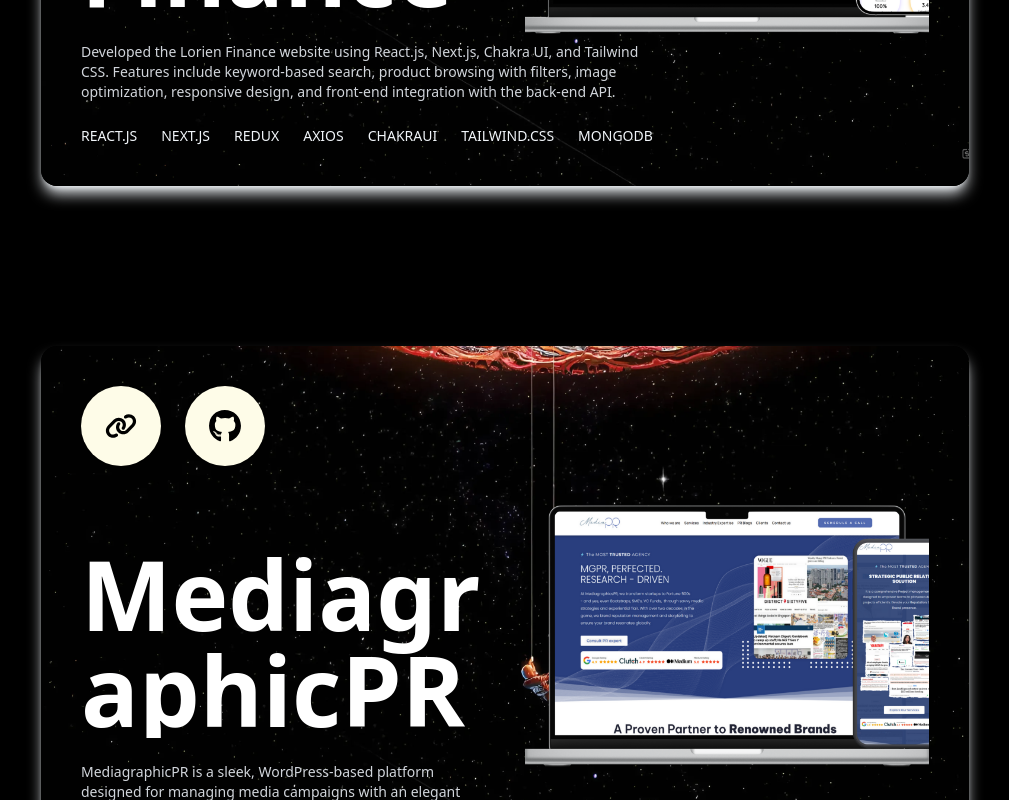
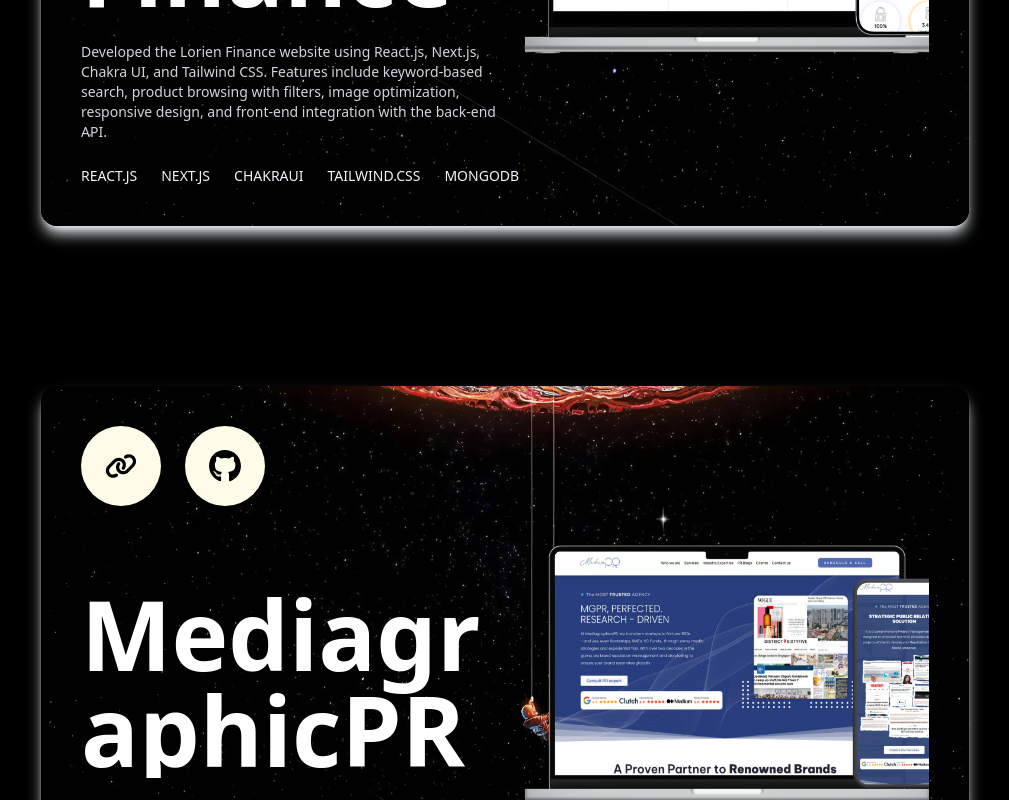
Before and after one commit to nikhilkumar2001/updated-portfolio, a React (Vite) app: page / in a window 1280 px wide. Shown: the part 3840-4640 px from the top of the page, without its empty margins (135-1144 px from the left). Built offline with nearby package versions, Linux system fonts and the light colour scheme; a web font is replaced by a local one.

Commit message:
Update ProjectListing.jsx

```diff
--- a/src/components/ProjectListing.jsx
+++ b/src/components/ProjectListing.jsx
@@ -46,7 +46,7 @@
       description:
       "Developed the Lorien Finance website using React.js, Next.js, Chakra UI, and Tailwind CSS. Features include keyword-based search, product browsing with filters, image optimization, responsive design, and front-end integration with the back-end API.",
         image: P10,
-      tech: ["React.js", "Next.js", "Redux", "Axios", "ChakraUI", "Tailwind.Css", "MongoDb"],
+      tech: ["React.js", "Next.js", "ChakraUI", "Tailwind.Css", "MongoDb"],
       link: "https://www.lorien.finance/",
       github: "https://www.lorien.finance/",
     },
@@ -156,7 +156,7 @@
               <p className="text-gray-300 font-poppin text-xs sm:text-sm sm:text-left text-wrap break-words overflow-hidden text-center">
                 {project.description}
               </p>
-              <ul className="text-slate-100 flex gap-6 font-lato sm:text-xl text-sm sm:text-center sm:justify-start justify-center xt uppercase ">
+              <ul className="text-slate-100 flex gap-6 w-full max-w-full font-lato sm:text-xl text-sm sm:text-center sm:justify-start justify-center xt uppercase ">
                 {project.tech.map((item, index) => (
                   <li className="text-center text-xs sm:text-sm" key={index}>
                     {item}
```
